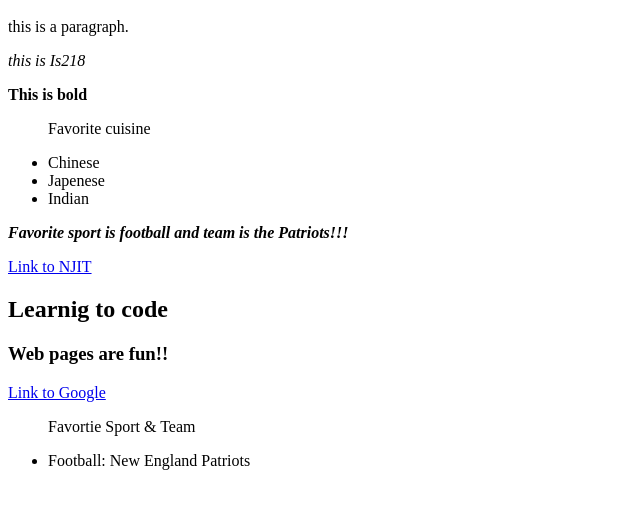
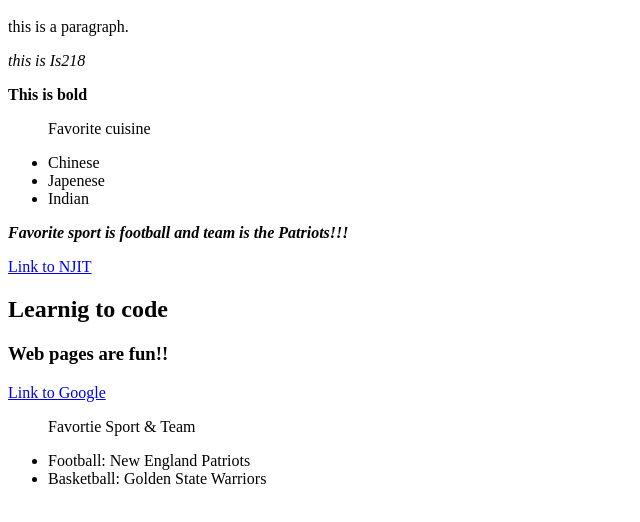
Before and after one commit to arvindh21/IS217spring, a plain HTML site: page index.html in a window 1280 px wide. Shown: the part 48-570 px from the top of the page, without its empty margins (0-640 px from the left). Drawn offline with Linux system fonts and the light colour scheme.

Commit message:
#2 on the list

```diff
--- a/index.html
+++ b/index.html
@@ -16,3 +16,4 @@
 <a href="www.google.com">Link to Google</a>
 <ul><p>Favortie Sport & Team</p>
 <li>Football: New England Patriots</li>
+<li>Basketball: Golden State Warriors</li>
```
